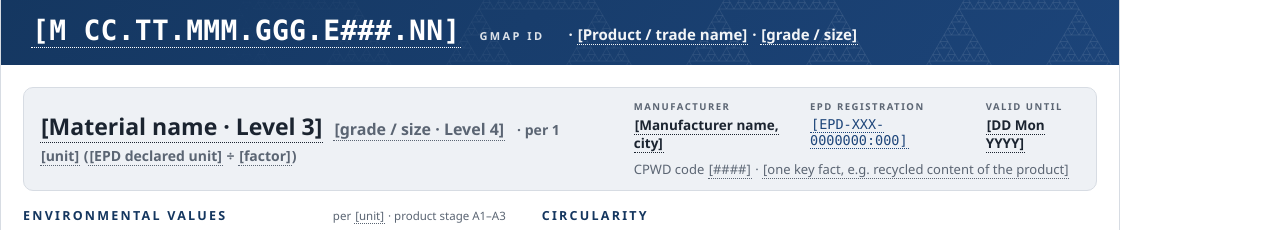
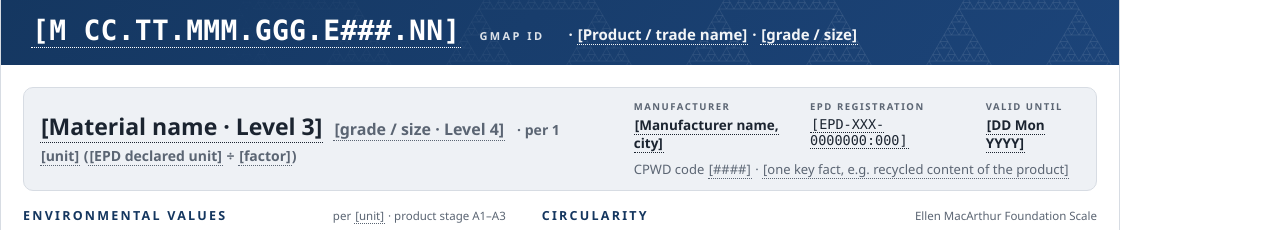
Before and after one commit to arshanalikhan/gmap-passport-designs, a plain HTML site: page L4_passport.html in a window 1280 px wide. Shown: the part 86-316 px from the top of the page. Drawn offline with Linux system fonts and the light colour scheme.

Commit message:
L4: Ellen MacArthur Foundation Scale label; readable EPD registration
Co-Authored-By: Claude Opus 5.5 <noreply@anthropic.com>

```diff
--- a/L4_passport.html
+++ b/L4_passport.html
@@ -195,6 +195,7 @@
   /* equal 22px gutter: top of band, left, right */
   .pband{margin:22px 22px 0!important}.cbody{padding-left:22px!important;padding-right:22px!important}.card>.src{margin-left:22px!important;margin-right:22px!important}
   .colL .val{align-items:center!important}.colL .val .nm{display:flex;flex-direction:column}.colL .val .nm i{line-height:16px}.colL .val .num{line-height:1;padding-top:15px}
+  .pband .facts dd.reg{color:inherit!important}
 </style>
 </head>
 <body class="s4">
@@ -232,7 +233,7 @@
       </div>
      </div>
      <div class="colR">
-      <div class="sec"><b>CIRCULARITY</b></div>
+      <div class="sec"><b>CIRCULARITY</b><span>Ellen MacArthur Foundation Scale</span></div>
       <div class="mci" data-anchor="mci">
         <div class="top">
           <div class="ic"><svg viewBox="0 0 24 24"><path d="M20 12a8 8 0 1 1-2.4-5.7"/><path d="M20 4v5h-5"/></svg></div>
```
Also changed, not shown: index.html (+2 -1 lines).
